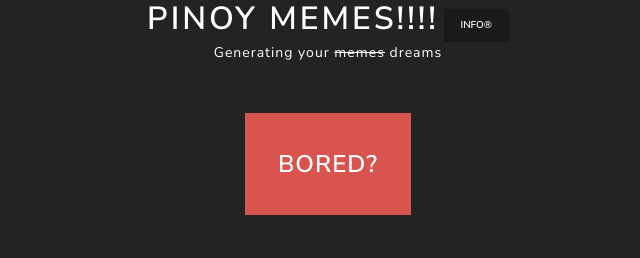
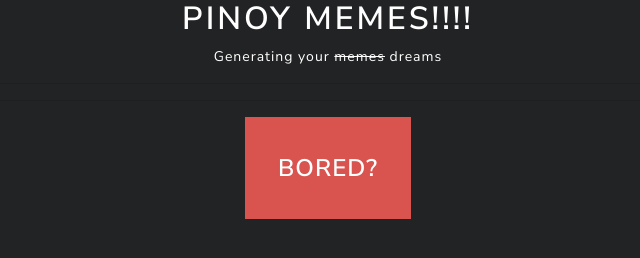
Before and after one commit to Injustible/Random-Meme-Generator, a plain HTML site: page index.html in a window 1280 px wide. Shown: the whole page, without its empty margins (312-952 px from the left). Drawn offline with nearby package versions, Linux system fonts and the light colour scheme.

Commit message:
v0.61
removed info button

```diff
--- a/index.html
+++ b/index.html
@@ -10,11 +10,10 @@
 	<link rel="stylesheet" href="style.css">
 </head>
 <body>
-	<div class="container-fluid">
+	<div class="container">
 		<div class="row text-center">
 			<div class="col-lg-12">
-				<h1 style="color: #ffffff;" class="d-inline">Pinoy memes!!!!</h1>
-				<button type="button" class="btn btn-primary btn-sm d-inline">info®</button>
+				<h1 style="color: #ffffff;">Pinoy memes!!!!</h1>
 				<p style="color: #ffffff;">Generating your <s>memes</s> dreams</p>
 				<hr>
 					<h4 id="title" style="color: #ffffff;"></h4>
```
